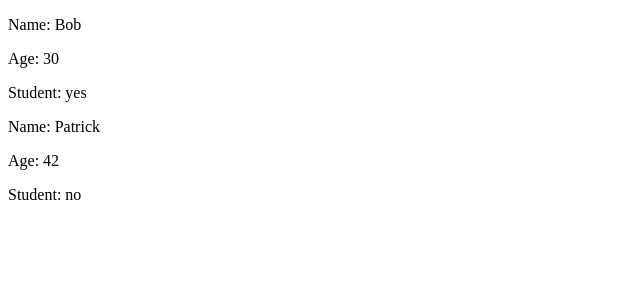
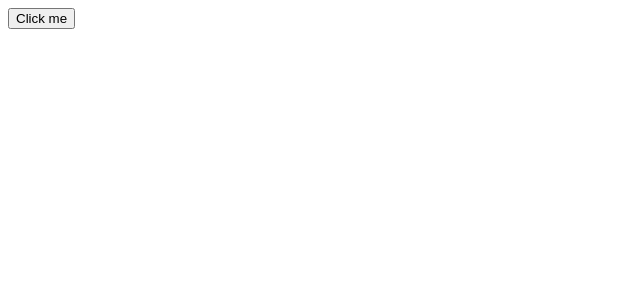
Before and after one commit to minuraDinupriya/react-practice, a Preact app in the folder my-react-app/: page / in a window 1280 px wide. Shown: the top 300 px of the page, without its empty margins (0-640 px from the left). Built offline with nearby package versions, Linux system fonts and the light colour scheme.

Commit message:
click events

```diff
--- /dev/null
+++ b/my-react-app/src/Button.jsx
@@ -0,0 +1,14 @@
+
+
+export function Button(){
+    const handleClicks=()=>{
+        console.log("ouch");
+    }
+
+    const handleClicks2=(name)=>{
+        console.log(`${name} stop clicking me`)
+    }
+    return(
+        <button onClick={()=>handleClicks2("minura")}>Click me</button>
+    );
+}
--- a/my-react-app/src/Student.jsx
+++ /dev/null
@@ -1,9 +0,0 @@
-export function Student(props){
-    return(
-        <div>
-            <p>Name: {props.name}</p>
-            <p>Age: {props.age}</p>
-            <p>Student: {props.isStudent?"yes":"no"}</p>
-        </div>
-    );
-}
--- a/my-react-app/src/app.jsx
+++ b/my-react-app/src/app.jsx
@@ -1,11 +1,11 @@
-import { Student } from "./Student";
+import { Button } from "./Button";
+
 
 
 export function App() {
     return(
         <>
-            <Student name="Bob" age={30} isStudent={true}/>
-            <Student name="Patrick" age={42} isStudent={false}/>
+            <Button/>
         </>
     );
 }
```
